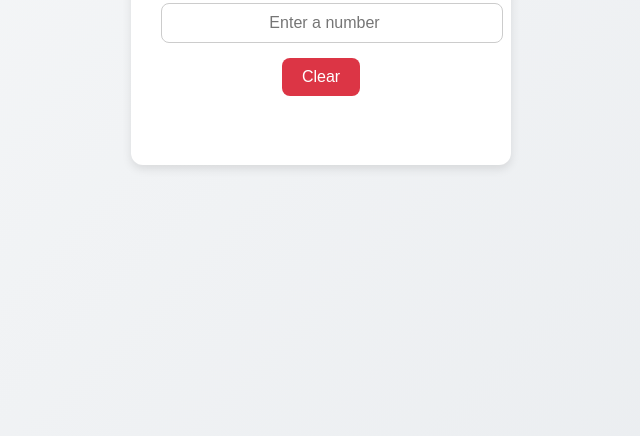
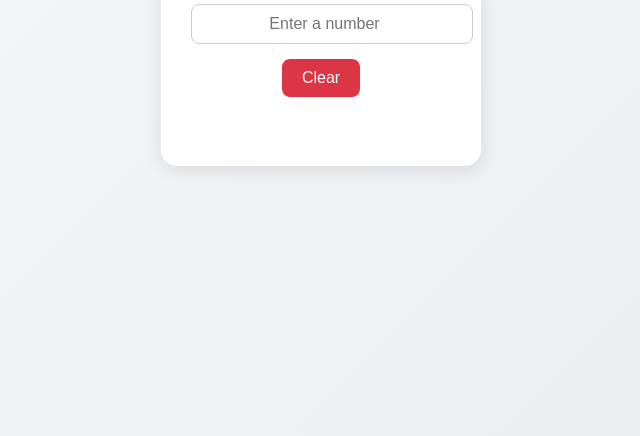
Before and after one commit to avinash2017colab/40-app, a plain HTML site: page index.html in a window 1280 px wide. Shown: the part 364-800 px from the top of the page, without its empty margins (319-959 px from the left). Drawn offline with Linux system fonts and the light colour scheme.

Commit message:
Enhance iOS viewport handling and layout styles
Updated viewport meta tag for better iOS support and adjusted CSS for improved layout. Added dynamic height adjustment for iOS Safari.

```diff
--- a/index.html
+++ b/index.html
@@ -2,42 +2,45 @@
 <html lang="en">
 <head>
   <meta charset="UTF-8" />
-  <meta name="viewport" content="width=device-width, initial-scale=1.0" />
+  <meta name="viewport" content="width=device-width, initial-scale=1.0, viewport-fit=cover" />
   <title>What is 40% of...</title>
 
   <style>
-    /* ===== Global Page Style ===== */
-    body {
-      font-family: Arial, sans-serif;
+    html, body {
+      margin: 0;
+      padding: 0;
+      height: 100%;
       background: linear-gradient(135deg, #f8f9fa, #e9ecef);
+      font-family: -apple-system, BlinkMacSystemFont, "Segoe UI", Roboto, Arial, sans-serif;
       display: flex;
       flex-direction: column;
       align-items: center;
       justify-content: center;
-      min-height: 100dvh; /* ✅ Prevents grey-out on iPhones */
-      margin: 0;
       transition: background 0.3s ease;
     }
 
-    /* ===== Container Box ===== */
+    /* dynamically updated height */
+    body.fix-ios {
+      height: var(--vh, 100vh);
+      min-height: var(--vh, 100vh);
+    }
+
     .container {
       background: white;
       padding: 30px;
-      border-radius: 12px;
-      box-shadow: 0 4px 10px rgba(0, 0, 0, 0.1);
+      border-radius: 16px;
+      box-shadow: 0 4px 20px rgba(0,0,0,0.1);
       text-align: center;
       width: 90%;
       max-width: 320px;
     }
 
-    /* ===== Heading ===== */
     h1 {
       color: #333;
       margin-bottom: 20px;
       font-size: 1.6rem;
     }
 
-    /* ===== Input Box ===== */
     input {
       width: 100%;
       padding: 10px;
@@ -49,7 +52,6 @@
       text-align: center;
     }
 
-    /* ===== Button ===== */
     button {
       background-color: #dc3545;
       color: white;
@@ -65,7 +67,6 @@
       background-color: #a71d2a;
     }
 
-    /* ===== Result Text ===== */
     .result {
       margin-top: 15px;
       font-size: 18px;
@@ -76,25 +77,31 @@
   </style>
 </head>
 
-<body>
+<body class="fix-ios">
   <div class="container">
     <h1>What is 40% of...</h1>
-
     <input
       type="number"
       id="numberInput"
       placeholder="Enter a number"
       oninput="showResult()"
     />
-
     <br />
     <button onclick="clearFields()">Clear</button>
-
     <div class="result" id="result"></div>
   </div>
 
   <script>
-    // ===== Real-time Calculator =====
+    // ✅ Fix for iOS Safari viewport resize
+    function setVh() {
+      const vh = window.innerHeight * 0.01;
+      document.documentElement.style.setProperty('--vh', `${vh}px`);
+    }
+    window.addEventListener('resize', setVh);
+    window.addEventListener('orientationchange', setVh);
+    setVh();
+
+    // Real-time 40% calculator
     function showResult() {
       const input = document.getElementById("numberInput");
       const resultDiv = document.getElementById("result");
@@ -109,7 +116,7 @@
       resultDiv.innerText = `${num} + 40% = ${result.toFixed(2)}`;
     }
 
-    // ===== Clear Input and Result =====
+    // Clear button
     function clearFields() {
       document.getElementById("numberInput").value = "";
       document.getElementById("result").innerText = "";
```
